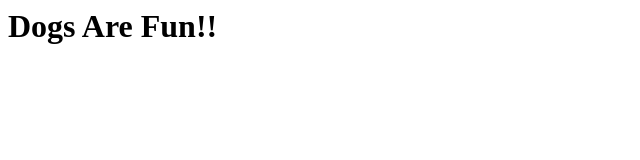
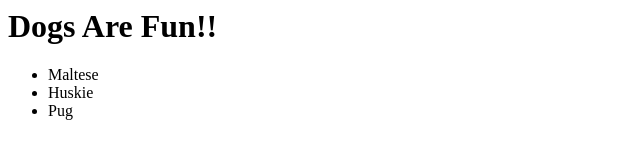
Before and after one commit to Khodge7/Dogsarefun, a plain HTML site: page index.html in a window 1280 px wide. Shown: the whole page, without its empty margins (0-640 px from the left). Drawn offline with Linux system fonts and the light colour scheme.

Commit message:
added dog list

```diff
--- a/index.html
+++ b/index.html
@@ -1 +1,7 @@
 <h1>Dogs Are Fun!!</h1>
+
+<ul>
+    <li>Maltese</li>
+    <li>Huskie</li>
+    <li>Pug</li>
+</ul>
```
